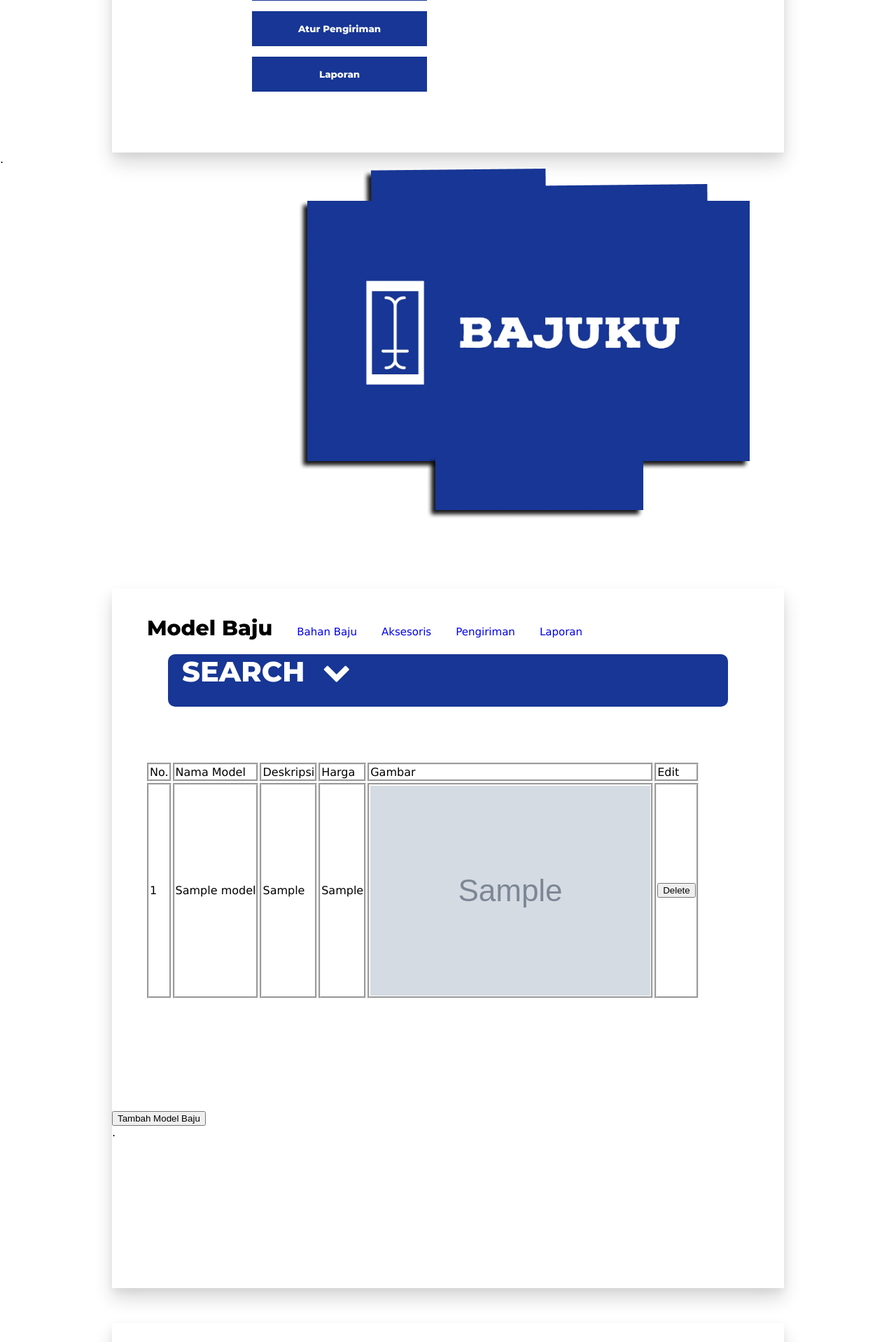
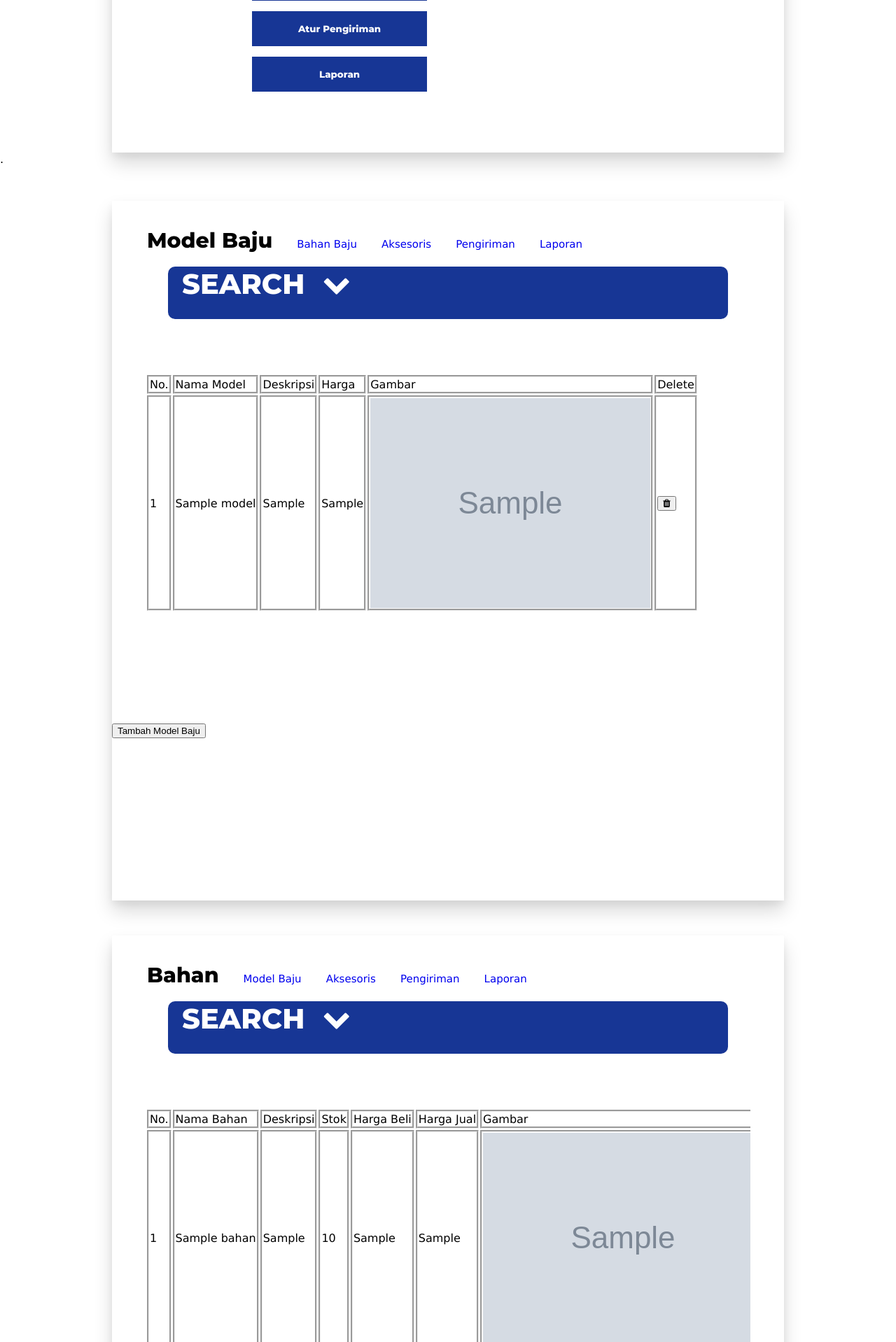
Before and after one commit to vincentiusdaryl/TUBES_PBW_MIBD, a Node server app: template views/home-pemilik.ejs in a window 1280 px wide; the page is wider, and only the part inside the window is pictured. Shown: the part 666-2584 px from the top of that part at 70% size. Run offline with Node 20, Linux system fonts and the light colour scheme; the template is opened without the code that fills it: most values are stand-ins (such as "Sample title", 1, 10 or a date in 2020); grey boxes marked "Sample" are stand-in pictures.

Commit message:
Update home-pemilik.ejs

```diff
--- a/views/home-pemilik.ejs
+++ b/views/home-pemilik.ejs
@@ -42,25 +42,15 @@
 			<a href="#bahan">
 				<button id="btn_startshop" type="button">Atur Stok<br>Bahan Baju</button>
 			</a><br>
-			<a href="#aksesoris">
+			<a href="#Aksesoris">
 				<button id="btn_startshop" type="button">Atur Stok<br>Aksesoris</button>
 			</a><br>
-			<a href="#aksesoris">
+			<a href="#Pengiriman">
 				<button id="btn_startshop" type="button">Atur Pengiriman</button>
 			</a><br>
-			<a href="#aksesoris">
+			<a href="#Laporan">
 				<button id="btn_startshop" type="button">Laporan</button>
 			</a>
-			</div>
-
-			<div id="carousel">
-				<div id="biglogo">
-					<div class="mySlides fade">
-					  <!--Gambar Dalam Carousel 1-->
-					  <img src="/img/bajuku_logo_putih.png" style="height: 150px;"><br><br><br><br><br><br><br><br>
-					  <a id="model">.</a>
-					</div>
-				</div>
 			</div>
 		</div>
 
@@ -94,7 +84,7 @@
 						<td>Deskripsi</td>
 						<td>Harga</td>
 						<td>Gambar</td>
-						<td>Edit</td>
+						<td>Delete</td>
 
 					</tr>
 					<% for(let i = 0; i < model.length; i++){ %>
@@ -103,8 +93,8 @@
 							<td><%- model[i].namaModel %></td>
 							<td><%- model[i].deskripsiModel %></td>
 							<td><%- model[i].hargaModel %></td>
-							<td><img src='/uploads/<%- model[i].gambarModel %>'></td>
-							<td><button onclick="deleteModel(<%- model[i].idModel %>)">Delete</button></td>
+							<td><img id="imgmodel" src='/uploads/<%- model[i].gambarModel %>'></td>
+							<td><button id="btn_delete" onclick="deleteModel(<%- model[i].idModel %>)"><i class="fa fa-trash" aria-hidden="true"></i></button></td>
 						</tr>
 					<% } %>
 				</table>
@@ -120,8 +110,8 @@
 				</template>
 			</div>
 			<a>
-				<button id="btn_tambahmodel" type="button">Tambah Model Baju</button><br>
-				<a id="bahan">.</a>
+				<button id="btn_tambah" type="button">Tambah Model Baju</button><br>
+				<a id="bahan"></a>
 			</a>
 		</div>
 
@@ -155,7 +145,7 @@
 						<td>Harga Beli</td>
 						<td>Harga Jual</td>
 						<td>Gambar</td>
-						<td>Edit</td>
+						<td>Delete</td>
 					</tr>
 					<% for(let i = 0; i < bahan.length; i++){ %>
 						<tr>
@@ -165,8 +155,8 @@
 							<td><%- bahan[i].stock %></td>
 							<td><%- bahan[i].hargaBeliBahan %></td>
 							<td><%- bahan[i].hargaJualBahan %></td>
-							<td><img src="/uploads/<%- bahan[i].gambarBahanBaku %>"></td>
-							<td><button onclick="deleteBahan(<%- bahan[i].idBahanBaku%>)">Delete</button></td>
+							<td><img id="imgmodel" src="/uploads/<%- bahan[i].gambarBahanBaku %>"></td>
+							<td><button id="btn_delete" onclick="deleteBahan(<%- bahan[i].idBahanBaku%>)"><i class="fa fa-trash" aria-hidden="true"></i></button></td>
 						</tr>
 					<% } %>
 				</table>
@@ -184,13 +174,8 @@
 				</template>
 			</div>
 			<a>
-				<button id="btn_tambahbahan" type="button">Tambah Bahan</button><br>
+				<button id="btn_tambah" type="button">Tambah Bahan</button><br>
 			</a>
-			<div id="form-tambahakun">
-
-				<button id="btn_entertambahakun" type="button">Tambah Akun</button><br>
-				<a id="Aksesoris">.</a>
-			</div>
 		</div>
 
 		<!-- Aksesoris -->
@@ -223,7 +208,7 @@
 						<td>Harga Beli</td>
 						<td>Harga Jual</td>
 						<td>Gambar</td>
-						<td>Edit</td>
+						<td>Delete</td>
 					</tr>
 					<% for(let i = 0; i < aksesoris.length; i++){ %>
 						<tr>
@@ -233,8 +218,8 @@
 							<td><%= aksesoris[i].stock %></td>
 							<td><%= aksesoris[i].hargaJualAksesoris %></td>
 							<td><%= aksesoris[i].hargaBeliAksesoris %></td>
-							<td><img src='/uploads/<%- aksesoris[i].gambarAksesoris %>'></td>
-							<td><button onclick="deleteAksesoris(<%- aksesoris[i].idAksesoris %>)">Delete</button></td>
+							<td><img id="imgmodel" src='/uploads/<%- aksesoris[i].gambarAksesoris %>'></td>
+							<td><button id="btn_delete" onclick="deleteAksesoris(<%- aksesoris[i].idAksesoris %>)"><i class="fa fa-trash" aria-hidden="true"></i></button></td>
 						</tr>
 					<% } %>
 				</table>
@@ -252,14 +237,8 @@
 				</template>
 			</div>
 			<a>
-				<button id="btn_tambahaksesoris" type="button">Tambah Aksesoris</button><br>
+				<button id="btn_tambah" type="button">Tambah Aksesoris</button><br>
 			</a>
-
-			<div id="form-tambahakun">
-
-				<button id="btn_entertambahakun" type="button">Tambah Akun</button><br>
-				<a id="Pengiriman">.</a>
-			</div>
 		</div>
 
 		<!-- pengiriman -->
@@ -291,7 +270,7 @@
 						<th>Tanggal</th>
 						<th>Status Pesanan</th>
 						<th>Kurir</th>
-						<th>Edit</th>
+						<th>Save</th>
 					</thead>
 					<% for(let i = 0; i < pengiriman.length; i++){ %>
 						<tr>
@@ -299,65 +278,21 @@
 							<td><%- pengiriman[i].idTransaksi %></td>
 							<td><%- pengiriman[i].idPengguna %></td>
 							<td><%- pengiriman[i].tglTransaksi %></td>
-							<td><select>
-								<option <%- pengiriman[i].statPemesanan === 'belum dikirim' ? 'selected="selected"' : ''%>>belum dikirim</option>
-								<option <%- pengiriman[i].statPemesanan === 'sudah dikirim' ? 'selected="selected"' : ''%>>sudah dikirim</option>
+							<td><select id="statuspesanan">
+								<option <%- pengiriman[i].statPemesanan === 'belum dikirim' ? 'selected="selected"' : ''%>>Belum Dikirim</option>
+								<option <%- pengiriman[i].statPemesanan === 'sudah dikirim' ? 'selected="selected"' : ''%>>Sudah Dikirim</option>
 							</select></td>
-							<td><select>
+							<td><select id="kurir">
 								<% for(let j = 0; j < kurir.length; j++){ %>
 									<option value="<%- kurir[j].idKurir %>" <%- pengiriman[i].idKurir === kurir[j].idKurir ? 'selected="selected"' : '' %>><%- kurir[j].namaKurir %></option>
 								<% } %>
 							</select></td>
-							<td><button onclick="updateData(<%- i %>, <%- pengiriman[i].idTransaksi %>)">save</button></td>
+							<td><button id="btn_save" onclick="updateData(<%- i %>, <%- pengiriman[i].idTransaksi %>)"><i class="fa fa-floppy-o" aria-hidden="true"></i></button></td>
 						</tr>
 					<% } %>
 				</table>
 			</div>
-			<div id="form-tambahakun">
-				<table id="table-tambahakun">
-					<tr>
-						<td>Nama</td>
-						<td> :</td>
-						<td><input id="table-tambahakun-masukan" placeholder="Masukan Nama Lengkap" type="text"></td>
-					</tr>
-					<tr>
-						<td>Username</td>
-						<td> :</td>
-						<td><input id="table-tambahakun-masukan" placeholder="Masukan Username" type="text"></td>
-					</tr>
-					<tr>
-						<td>Password</td>
-						<td> :</td>
-						<td><input id="table-tambahakun-masukan" placeholder="Masukan Password" type="text"></td>
-					</tr>
-					<tr>
-						<td>Email</td>
-						<td> :</td>
-						<td><input id="table-tambahakun-masukan" placeholder="Masukan Email" type="text"></td>
-					</tr>
-					<tr>
-						<td>Alamat</td>
-						<td> :</td>
-						<td><input id="table-tambahakun-masukan" placeholder="Masukan Alamat" type="text"></td>
-					</tr>
-					<tr>
-						<td>Nomor HP</td>
-						<td> :</td>
-						<td><input id="table-tambahakun-masukan" placeholder="Masukan Nomor HP" type="text"></td>
-					</tr>
-					<tr>
-						<td>Tipe Akun</td>
-						<td> :</td>
-						<td><Select id="table-tambahakun-select">
-							<option>Costumer</option>
-							<option>Admin</option>
-							<option>Pemilik</option>
-						</Select></td>
-					</tr>
-				</table>
-				<button id="btn_tambahakun" type="button">Tambah Akun</button><br>
-				<a id="Laporan">.</a>
-			</div>
+			<a id="Laporan"></a>
 		</div>
 
 		<!-- Laporan -->
@@ -403,7 +338,7 @@
 						<% } %>
 					</tbody>
 				</table>
-				<span>Total pemasukan: <%- pemasukan.total %></span>
+				<!-- <span>Total pemasukan: <%- pemasukan.total %></span> -->
 			</div>
 			<div id="form-tambahakun">
 
```
